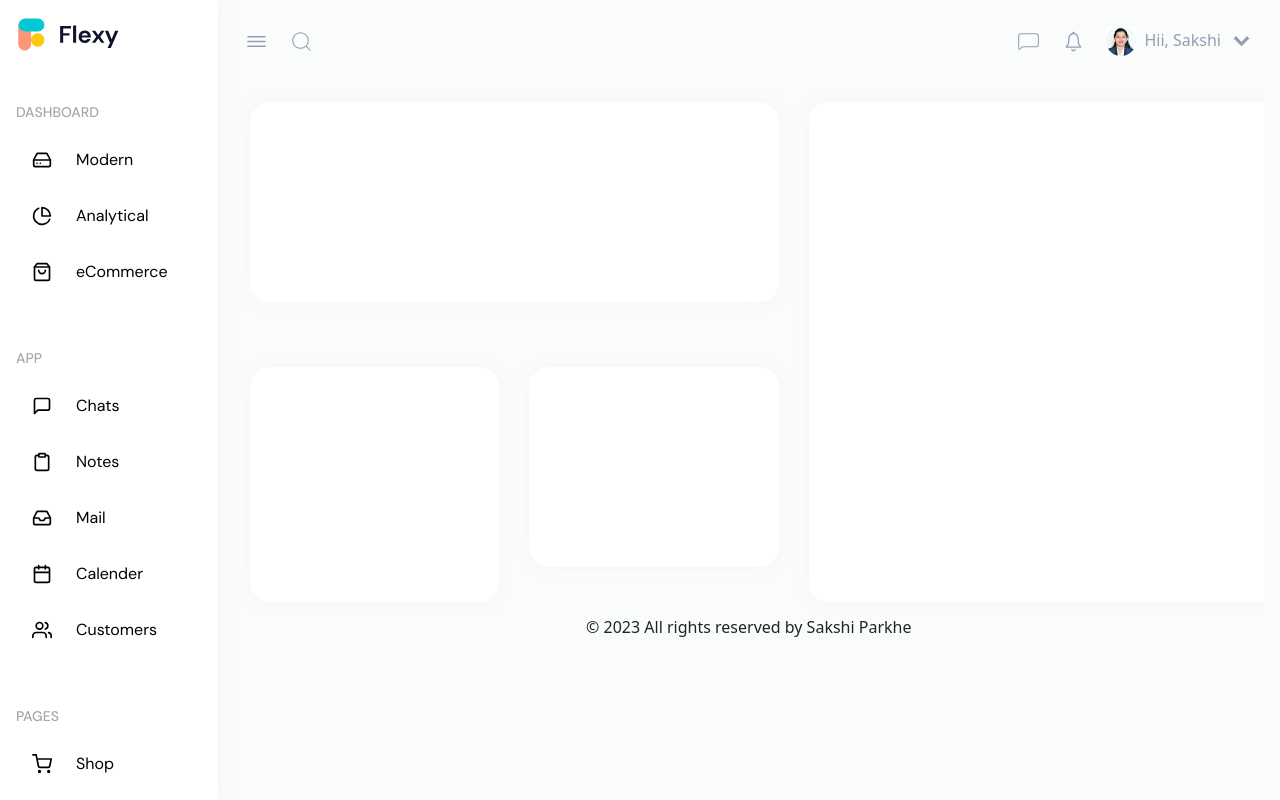
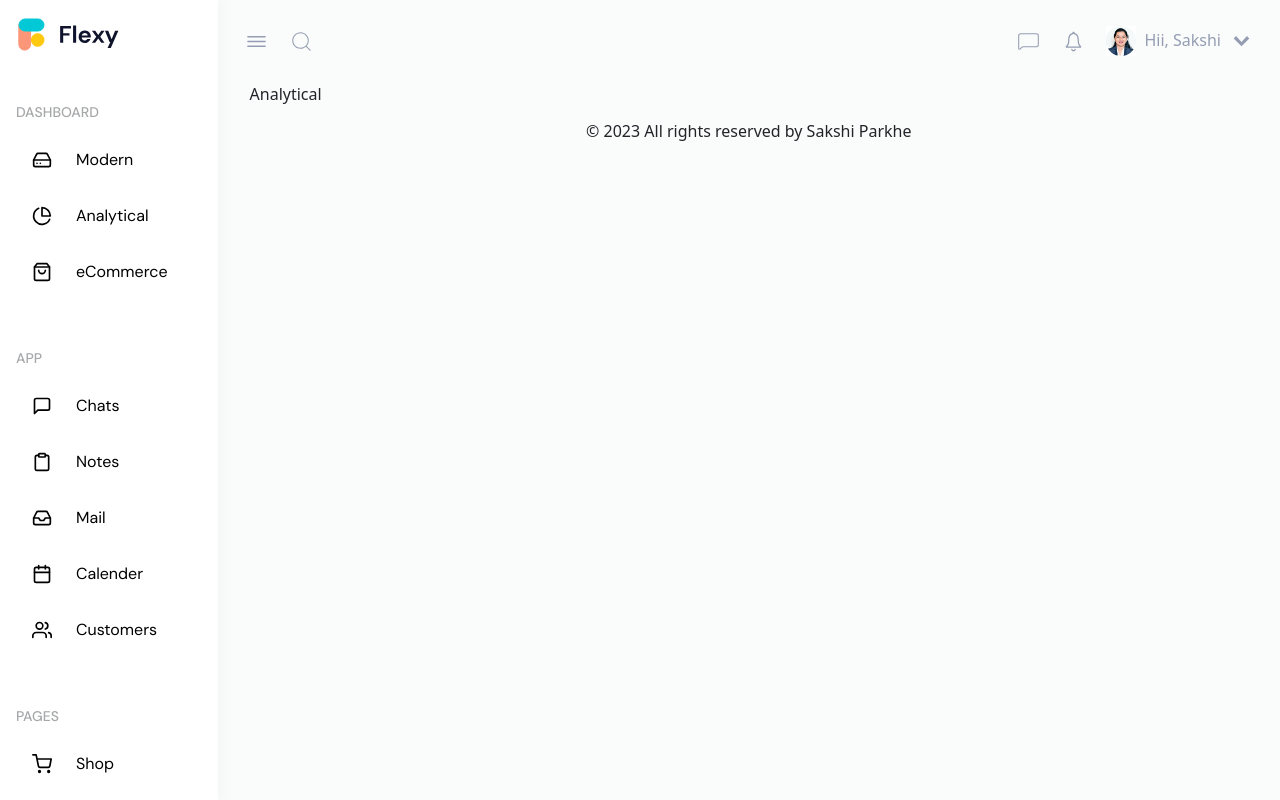
Before and after one commit to parkhesakshi/Flexy-Clone, a React (Create React App) app: page /dashboard/analytical in a window 1280 px wide. Built offline with nearby package versions, Linux system fonts and the light colour scheme; some icons are missing.

Commit message:
Integrated analytical feature grid

```diff
--- a/src/app/features/restricted/analytical/analytical.component.js
+++ b/src/app/features/restricted/analytical/analytical.component.js
@@ -3,14 +3,15 @@ import "./analytical.component.scss";
 
 const Analytical = () => {
   return (
-    <div className="h-auto">
-      <div className="main-container ">
-        <div className="one modern-cards "></div>
-        <div className="two modern-cards"></div>
-        <div className="three modern-cards"></div>
-        <div className="four modern-cards"></div>
-      </div>
-    </div>
+    <div>Analytical</div>
+    // <div className="h-auto">
+    //   <div className="main-container ">
+    //     <div className="one modern-cards "></div>
+    //     <div className="two modern-cards"></div>
+    //     <div className="three modern-cards"></div>
+    //     <div className="four modern-cards"></div>
+    //   </div>
+    // </div>
   );
 };
 
--- a/src/app/features/restricted/analytical/analytical.component.scss
+++ b/src/app/features/restricted/analytical/analytical.component.scss
@@ -1,32 +1,32 @@
-@use "../../../../styles/global/variable" as v;
+// @use "../../../../styles/global/variable" as v;
 
-.main-container {
-  display: grid;
-  grid-template-columns: 25% 25% 50%;
-  width: 100%;
-  min-height: calc(100vh - 300px);
-  grid-gap: 30px;
-  margin-top: 20px;
-}
-.one {
-  grid-row: 1;
-  grid-column: 1 / span 2;
-  background-color: white;
-  height: 200px;
-}
-.two {
-  grid-column: 1 / span 1;
-  grid-row: 2 / span 1;
-  background-color: white;
-}
-.three {
-  grid-column: 2 / span 1;
-  grid-row: 2 / span 1;
-  background-color: white;
-  height: 200px;
-}
-.four {
-  grid-column: 3;
-  grid-row: 1 / span 2;
-  background-color: white;
-}
+// .main-container {
+//   display: grid;
+//   grid-template-columns: 25% 25% 50%;
+//   width: 100%;
+//   min-height: calc(100vh - 300px);
+//   grid-gap: 30px;
+//   margin-top: 20px;
+// }
+// .one {
+//   grid-row: 1;
+//   grid-column: 1 / span 2;
+//   background-color: white;
+//   height: 200px;
+// }
+// .two {
+//   grid-column: 1 / span 1;
+//   grid-row: 2 / span 1;
+//   background-color: white;
+// }
+// .three {
+//   grid-column: 2 / span 1;
+//   grid-row: 2 / span 1;
+//   background-color: white;
+//   height: 200px;
+// }
+// .four {
+//   grid-column: 3;
+//   grid-row: 1 / span 2;
+//   background-color: white;
+// }
```
